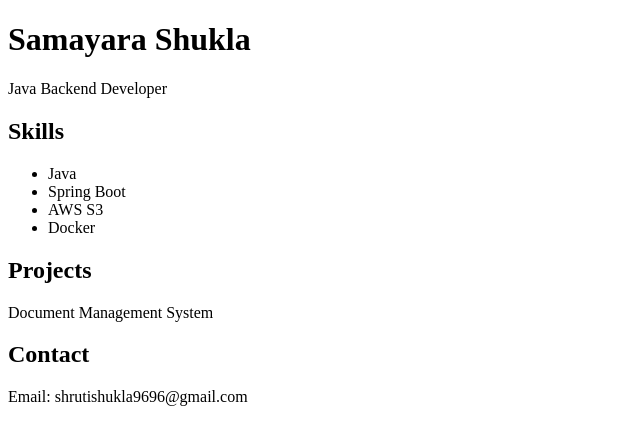
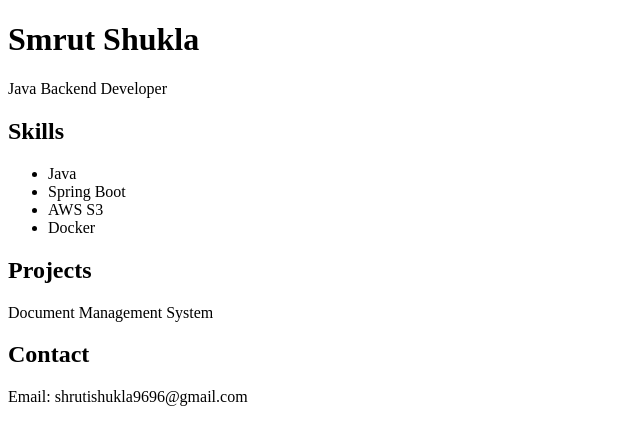
Before and after one commit to Smrut-Shukla/SmrutShukla.github.io, a plain HTML site: page index.html in a window 1280 px wide. Shown: the whole page, without its empty margins (0-640 px from the left). Drawn offline with Linux system fonts and the light colour scheme.

Commit message:
Update title and header name to Smrut Shukla

```diff
--- a/index.html
+++ b/index.html
@@ -1,12 +1,12 @@
 <!DOCTYPE html>
 <html>
 <head>
-<title>Samayara Shukla | Java Developer</title>
+<title>Smrut Shukla | Java Developer</title>
 </head>
 
 <body>
 
-<h1>Samayara Shukla</h1>
+<h1>Smrut Shukla</h1>
 <p>Java Backend Developer</p>
 
 <h2>Skills</h2>
```
